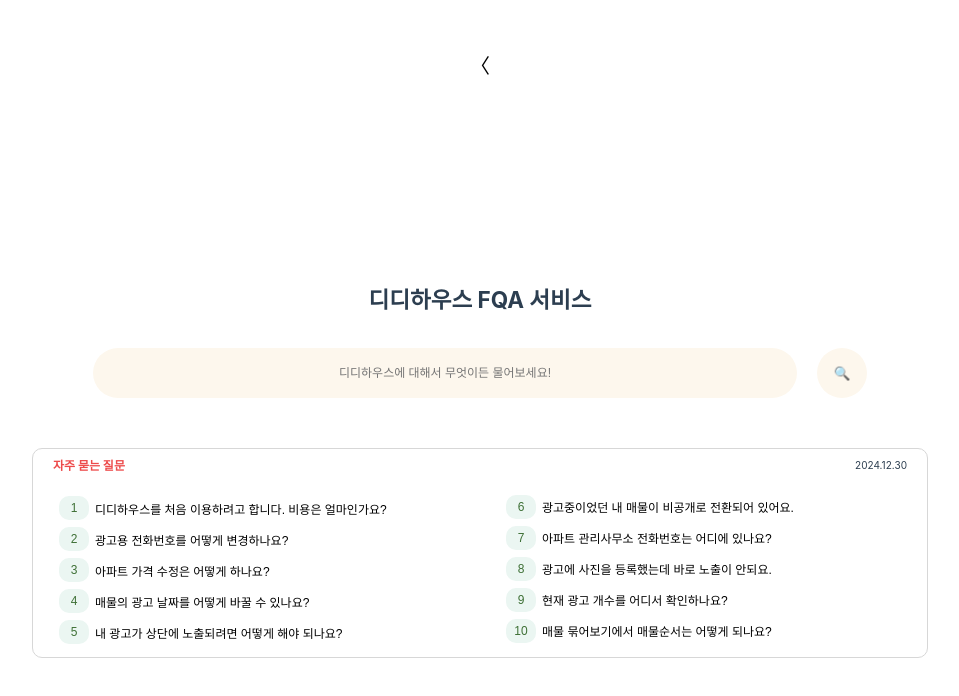
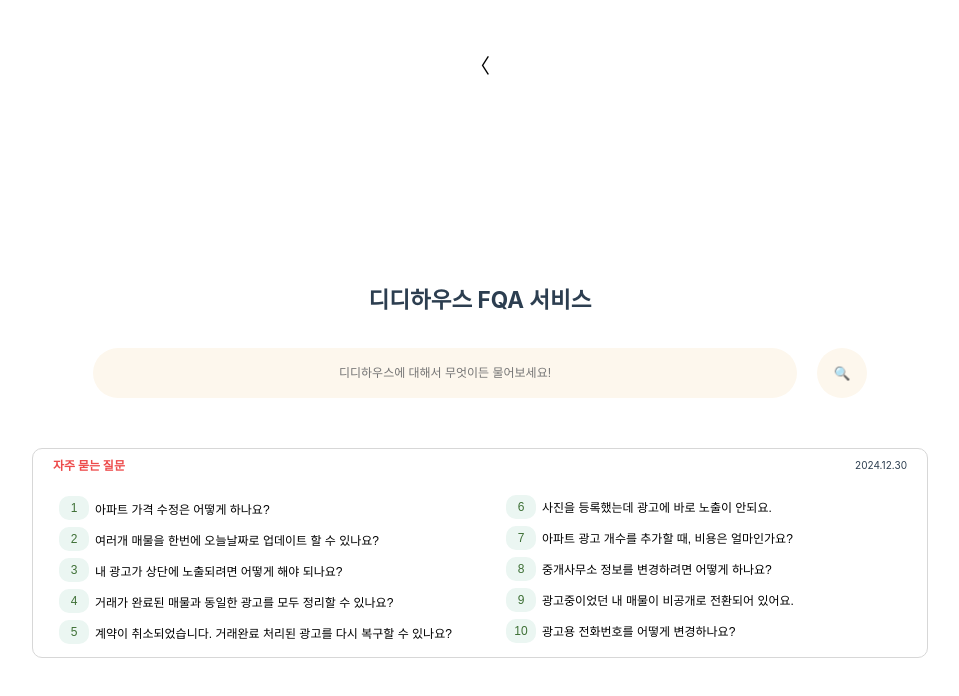
Before and after one commit to LeeHannaa/chatbot_csr, a Vue app: page /chat1 in a window 1280 px wide. Shown: the top 696 px of the page, without its empty margins (160-1119 px from the left). Built offline with nearby package versions, Linux system fonts and the light colour scheme; the HTML template or start-up script is replaced by a standard one.

Commit message:
edit: FAQ는 고정적인 데이터로 설정

```diff
--- a/src/components/ChatView/ChatRoomComponent.vue
+++ b/src/components/ChatView/ChatRoomComponent.vue
@@ -31,7 +31,7 @@
 
 onMounted(() => {
   const firstQuestion = conversationStore.conversation[0]
-  if (firstQuestion) {
+  if (conversationStore.conversation.length === 1) {
     quest(firstQuestion)
   }
 })
--- a/src/components/ChatView/FAQComponent.vue
+++ b/src/components/ChatView/FAQComponent.vue
@@ -1,25 +1,80 @@
 <script setup lang="ts">
 import { ref } from 'vue'
 import { useRouter } from 'vue-router'
-import { fetchChatbotResponse } from '../../api/chat_post'
 import { useConversationStore } from '../../stores/conversation'
 
 const router = useRouter()
 const conversationStore = useConversationStore()
 
-const faqData1 = ref([
-  { id: 1, question: '디디하우스를 처음 이용하려고 합니다. 비용은 얼마인가요?' },
-  { id: 2, question: '광고용 전화번호를 어떻게 변경하나요?' },
-  { id: 3, question: '아파트 가격 수정은 어떻게 하나요?' },
-  { id: 4, question: '매물의 광고 날짜를 어떻게 바꿀 수 있나요?' },
-  { id: 5, question: '내 광고가 상단에 노출되려면 어떻게 해야 되나요?' },
+interface FAQ {
+  id: number
+  question: string
+  answer: string
+}
+
+const faqData1 = ref<FAQ[]>([
+  {
+    id: 1,
+    question: '아파트 가격 수정은 어떻게 하나요?',
+    answer:
+      '디디하우스 가이드라인에 따라 다음과 같이 실행해보세요. 첫번째로 매물 수정 화면으로 들어가세요. 그 다음으로 상단에 매물수정 탭을 선택 해주세요. 마지막으로 가격정보에서 기존 금액을 모두 지우고 변경할 금액을 입력 후 저장을 눌러주세요. 다음의 영상을 참고해보세요. https://kface.notion.site/Q-bbfe3b3fe51841f7a88c0cf4a174aa4f 추가로 문제가 발생했을 경우 고객센터(054-254-0732)에 문의주시면 친절하게 도와드리겠습니다.',
+  },
+  {
+    id: 2,
+    question: '여러개 매물을 한번에 오늘날짜로 업데이트 할 수 있나요?',
+    answer:
+      '여러개 매물을 한 번에 오늘 날짜로 수정하실 수 있습니다. 먼저 디디하우스 웹사이트에 접속하셔서 좌측메뉴의 등록단지 전체를 선택해주세요. 다음으로 오늘날짜로 광고할 매물을 왼쪽 체크박스에서 선택해주세요. 매물 선택이 끝나셨다면 화면 하단의 [오늘 날짜로 광고]버튼을 클릭해주세요. 완료되셨다면 매물 날짜가 오늘로 수정된 것을 확인하실 수 있습니다. 다음의 영상을 참고해보세요. https://kface.notion.site/Q-3b54b6395d3c47f88f02ec7f36d14277 어려움이 있으시면 고객센터(054-254-0732)에 문의 부탁드립니다.',
+  },
+  {
+    id: 3,
+    question: '내 광고가 상단에 노출되려면 어떻게 해야 되나요?',
+    answer:
+      '광고 상단에 노출되기 위한 조건에 대해 알려드리겠습니다. 광고 노출 우선순위는 1순위로 추천매물 설정된 매물, 2순위는 실매물인증 처리된 매물, 3순위로는 일반매물입니다. 추천매물과 실매물인증으로 설정하면 상단에 광고 노출 될 수 있습니다. 이때, 조건이 동일한 경우 등록일 기준으로 로테이션 됩니다. 추가로 매물 묶어보기일 때 광고노출 우선순위는 1순위는 층을 공개로 설정한 매물, 2순위는 추천 매물, 3순위는 실매물인증 처리된 매물, 4순위로는 일반매물 입니다. 광고 노출에 대하여 더 궁금한 사항이 있으신 경우 고객센터(054-254-0732)에 문의주시면 친절하게 답변드리겠습니다.',
+  },
+  {
+    id: 4,
+    question: '거래가 완료된 매물과 동일한 광고를 모두 정리할 수 있나요?',
+    answer:
+      '디디하우스 가이드라인에 따라 거래가 완료된 매물과 동일한 광고를 모두 정리하는 방법으로는 디디하우스 사이트에서 거래완료 요청을 해주시면 관리자가 확인하여 정리해드립니다. 거래완료 요청 방법은 다음과 같습니다. 1. 거래완료 처리하고 싶은 광고를 클릭하여 상세내용을 펼쳐주세요. 2. 펼쳐진 광고의 우측 하단에 거래완료 버튼을 눌러주세요. 3. 거래완료 신청창에서 거래가 완료된 호수를 입력 합니다. 4. 동일 호수 전체 거래완료 요청에 체크하고 매도인 연락처를 기재 후 확인을 눌러주세요. 다음의 영상을 참고해보세요. https://kface.notion.site/Q-4b89a43a9b184e35a457f8551305c9bb 거래완료 요청 중 어려움이 있으신 경우 고객센터(054-254-0732)에 문의주시면 친절하게 도와드리겠습니다.',
+  },
+  {
+    id: 5,
+    question: '계약이 취소되었습니다. 거래완료 처리된 광고를 다시 복구할 수 있나요?',
+    answer:
+      '디디하우스 정책에 따라 계약이 취소되었을 경우, 거래완료 처리된 광고를 다시 복구하실 수 있습니다. 매물복사 기능을 이용하시면 간편하게 재등록이 가능합니다. 매물복사 기능은 기존에 등록했던 광고내용이 그대로 매물등록창에 복사됩니다. 다음의 영상을 참고해보세요. https://kface.notion.site/Q-adced0e4d93f4bcaa81a5dc5d7b9d4d5 더 궁금한 사항이 있으신 경우 고객센터(054-254-0732)에 문의주시면 친절하게 답변드리겠습니다.',
+  },
 ])
-const faqData2 = ref([
-  { id: 6, question: '광고중이었던 내 매물이 비공개로 전환되어 있어요.' },
-  { id: 7, question: '아파트 관리사무소 전화번호는 어디에 있나요?' },
-  { id: 8, question: '광고에 사진을 등록했는데 바로 노출이 안되요.' },
-  { id: 9, question: '현재 광고 개수를 어디서 확인하나요?' },
-  { id: 10, question: '매물 묶어보기에서 매물순서는 어떻게 되나요?' },
+const faqData2 = ref<FAQ[]>([
+  {
+    id: 6,
+    question: '사진을 등록했는데 광고에 바로 노출이 안되요.',
+    answer:
+      '디디하우스 정책에 따라 관리자가 직접 매물과 관련된 사진인지 판별하기 때문에 바로 노출이 안되는 경우가 있습니다. 적합한 사진일 경우, 사진등록한 다음날 노출처리 됩니다. 적합한 사진의 기준은 내부모습과 전망이 보이는 사진이며, 부적합한 사진으로는 아파트 외관이나 부동산 상호 관련 사진에 해당합니다. 이와 관련하여 더 궁금한 사항이 있으신 경우 고객센터(054-254-0732)에 문의주시면 자세히 안내해드리겠습니다.',
+  },
+  {
+    id: 7,
+    question: '아파트 광고 개수를 추가할 때, 비용은 얼마인가요?',
+    answer:
+      '아파트 광고 비용은 다음과 같습니다. 일4개/총30개(추천1개) 단위로 월65,000원 입니다. 기본: 8/60(추천2) - 13만원, 추가1): 12/90(추천3) - 19.5만원, 추가2): 16/120(추천4) - 26만원. 단, 주택/상업/토지는 광고 개수를 추가할 수 없습니다. 광고 개수 조정은 고객센터(054-254-0732)로 문의해주시면 친절하게 도와드리겠습니다.',
+  },
+  {
+    id: 8,
+    question: '중개사무소 정보를 변경하려면 어떻게 하나요?',
+    answer:
+      '중개사무소 정보를 변경하길 원하시는 경우는 중개사무소등록증, 사업자등록증, 대표이미지(간판전면 or 대표자 얼굴) 서류의 사진을 담당자(010-6552-9075)에게 보내주시면 관리자가 변경해드립니다. 더 궁금한 부분이 있으신 경우 고객센터(054-254-0732)에 문의주시면 친절하게 답변드리겠습니다.',
+  },
+  {
+    id: 9,
+    question: '광고중이었던 내 매물이 비공개로 전환되어 있어요.',
+    answer:
+      '디디하우스 정책에 따라 광고 등록 후 45일이 경과한 매물은 자동으로 비공개 전환됩니다. 광고 표시일이 오래된 매물은 한번씩 날짜를 업데이트 해주셔야 비공개로 전환되지 않습니다. 추가적인 문의사항이 있으신 경우 고객센터(054-254-0732)에 문의주시면 친절하게 답변드리겠습니다.',
+  },
+  {
+    id: 10,
+    question: '광고용 전화번호를 어떻게 변경하나요?',
+    answer:
+      '광고용 전화번호를 변경하길 원하시는 경우, 광고 노출 전화번호는 구청에 등록된 개업 공인중개사의 연락처(휴대폰,유선)만 가능합니다. 광고용 전화번호를 변경은 고객센터(054-254-0732)로 문의해주시면 도와드리겠습니다.',
+  },
 ])
 
 function getToday() {
@@ -32,24 +87,11 @@
 }
 const today = ref(getToday())
 
-async function quest(question: string) {
-  console.log('선택한 질문:', question)
-  conversationStore.addMessage(question)
-  if (conversationStore.conversation.length === 1) {
-    router.push({ name: 'chat2' })
-  } else {
-    try {
-      const data = await fetchChatbotResponse(question)
-
-      if (data) {
-        console.log('성공적인 답변 확인 : ', data)
-        conversationStore.addMessage(data)
-      }
-    } catch (err) {
-      alert('실패!')
-      console.log(err)
-    }
-  }
+function quest(item: FAQ) {
+  console.log('선택한 질문:', item.question)
+  conversationStore.addMessage(item.question)
+  conversationStore.addMessage(item.answer)
+  router.push({ name: 'chat2' })
 }
 </script>
 
@@ -57,14 +99,14 @@
   <div class="box">
     <div class="left">
       <h1>자주 묻는 질문</h1>
-      <button v-for="item in faqData1" :key="item.id" class="faq" @click="quest(item.question)">
+      <button v-for="item in faqData1" :key="item.id" class="faq" @click="quest(item)">
         <div class="numbox">{{ item.id }}</div>
         <p>{{ item.question }}</p>
       </button>
     </div>
     <div class="right">
       <h6 style="margin-bottom: 20px; text-align: right">{{ today }}</h6>
-      <button v-for="item in faqData2" :key="item.id" class="faq" @click="quest(item.question)">
+      <button v-for="item in faqData2" :key="item.id" class="faq" @click="quest(item)">
         <div class="numbox">{{ item.id }}</div>
         <p>{{ item.question }}</p>
       </button>
```
